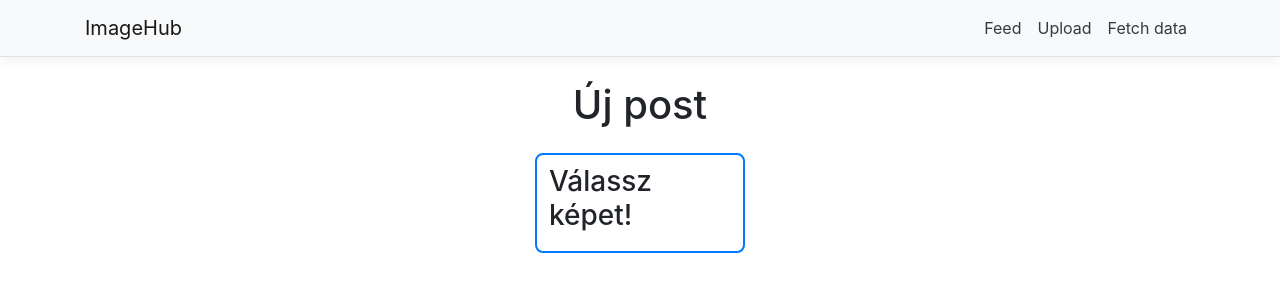
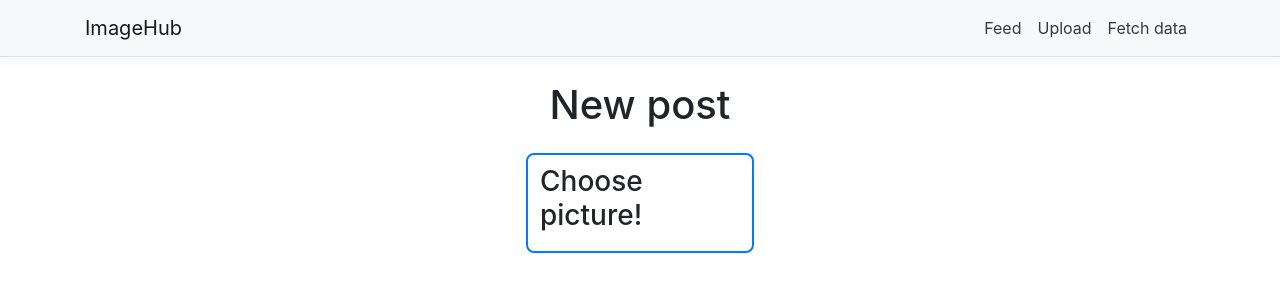
Before and after one commit to Oglenor/RuntimeTerror, a React (Create React App) app in the folder src/InstagramClone/InstagramClone.Web/ClientApp/: page /upload in a window 1280 px wide. Both pictures are taken after a click on the button "Bejelentkezés Facebookkal". Shown: the top 300 px of the page. Built offline with nearby package versions, Linux system fonts and the light colour scheme.

Commit message:
Minor changes

```diff
--- a/src/InstagramClone/InstagramClone.Web/ClientApp/src/components/Upload/Upload.css
+++ b/src/InstagramClone/InstagramClone.Web/ClientApp/src/components/Upload/Upload.css
@@ -5,7 +5,7 @@
 }
 
 .upload {
-    width: 210px;
+    width: 228px;
     margin: 0 auto;
     height: 100px;
     border: 2px solid var(--blue);
--- a/src/InstagramClone/InstagramClone.Web/ClientApp/src/components/Upload/Upload.js
+++ b/src/InstagramClone/InstagramClone.Web/ClientApp/src/components/Upload/Upload.js
@@ -63,21 +63,21 @@ export class Upload extends  Component {
                     </ToastBody>
                 </Toast>
                 <div className="upload-wrapper">
-                    <h1 className="text center page-header">Új post</h1>
+                    <h1 className="text center page-header">New post</h1>
                     <div className="upload">
                         <Input type="file" onChange={this.handlefileSelected}/>
-                        <h3 className="upload--title">Válassz képet!</h3>
+                        <h3 className="upload--title">Choose picture!</h3>
                     </div>
                 </div>
 
                 {this.state.selectedFilePreview && (
                     <div className="preview-wrapper">
                         <img className="preview--img" src={this.state.selectedFilePreview} alt=""/>
-                        <p>Írj leírást a képhez:</p>
+                        <p>Write some caption:</p>
                         <input
                             type="text" value={this.state.description} onChange={this.handleDescriptionChange}
                         />
-                        <Button color="primary" className="button-upload" onClick={() => this.upload()}>Feltöltés</Button>
+                        <Button color="primary" className="button-upload" onClick={() => this.upload()}>Upload</Button>
                     </div>
                 )}
                 {this.state.showSpinner && (
```
